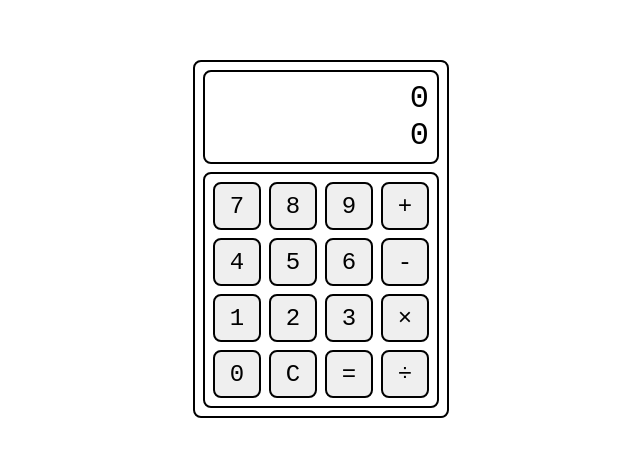
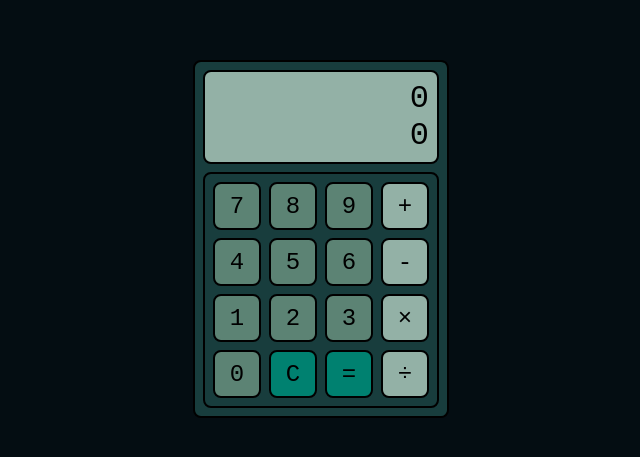
Before and after one commit to Leanhj/odin-calculator, a plain HTML site: page index.html in a window 1280 px wide. Shown: the part 169-626 px from the top of the page, without its empty margins (319-959 px from the left). Drawn offline with Linux system fonts and the light colour scheme.

Commit message:
Add css color

```diff
--- a/style.css
+++ b/style.css
@@ -1,5 +1,9 @@
 * {
     font-family: Courier New;
+}
+
+html {
+    background-color: #040D12;
 }
 
 body {
@@ -19,6 +23,7 @@ body {
     flex-direction: column;
     gap: 8px;
     padding: 8px;
+    background-color: #183D3D;
 }
 
 .display {
@@ -27,6 +32,7 @@ body {
     font-size: 32px;
     display: flex;
     flex-direction: column;
+    background-color: #93B1A6;
 }
 
 .buttons {
@@ -34,6 +40,7 @@ body {
     display: flex;
     flex-direction: column;
     gap: 8px;
+    background-color: #183D3D;
 }
 
 .first-row, .second-row, .third-row, .fourth-row {
@@ -49,3 +56,15 @@ button {
     font-size: 24px;
     padding: 8px;
 }
+
+.number {
+    background-color: #5C8374;
+}
+
+.operator-add, .operator-subtract, .operator-multiply, .operator-divide {
+    background-color: #93B1A6;
+}
+
+.equal, .clear {
+    background-color: #008170;
+}
```
